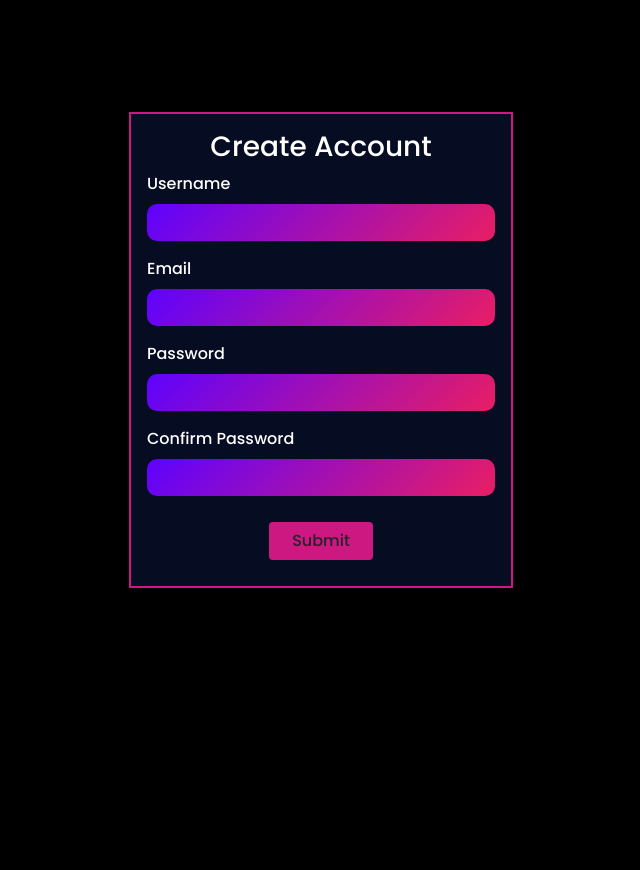
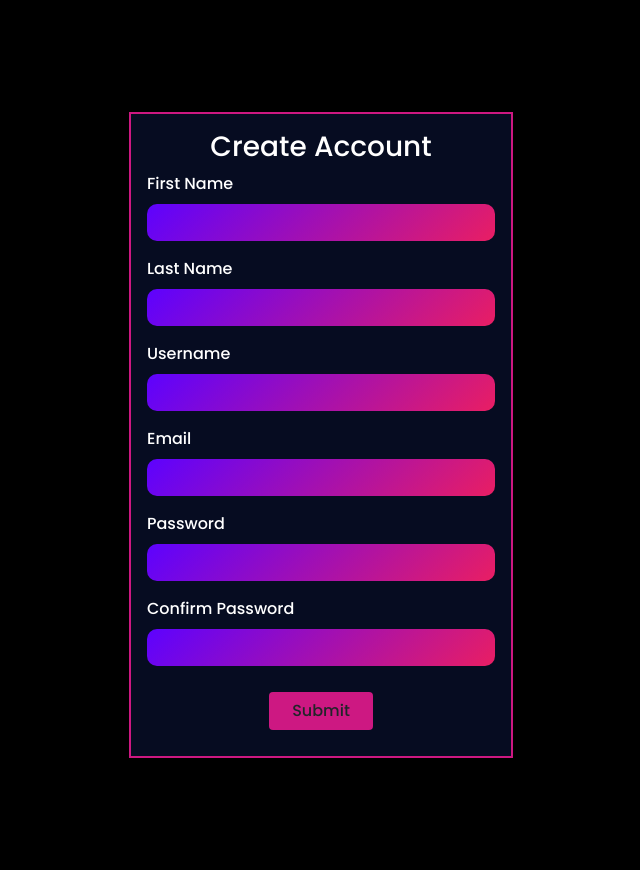
Before and after one commit to atharvapatil123/WriteAIr, a Django app: page /register/ in a window 1280 px wide. Shown: the whole page, without its empty margins (319-959 px from the left). Before the commit the page ends 588 px from the top, so only its background shows below. Run offline with Django 3.2, Linux system fonts and the light colour scheme.

Commit message:
Update register.html

```diff
--- a/opencvproject/mainapp/templates/mainapp/register.html
+++ b/opencvproject/mainapp/templates/mainapp/register.html
@@ -78,6 +78,14 @@
     <form action="/register" method="post" id="register">
       {% csrf_token %}
       <h3 class="text-center">Create Account</h3>
+       <div class="mb-3">
+        <label for="username" class="form-label">First Name</label><br />
+        <input type="text" class="form-control" name="first_name" id="username" />
+      </div>
+       <div class="mb-3">
+        <label for="username" class="form-label">Last Name</label><br />
+        <input type="text" class="form-control" name="last_name" id="username" />
+      </div>
       <div class="mb-3">
         <label for="username" class="form-label">Username</label><br />
         <input type="text" class="form-control" name="username" id="username" />
```
